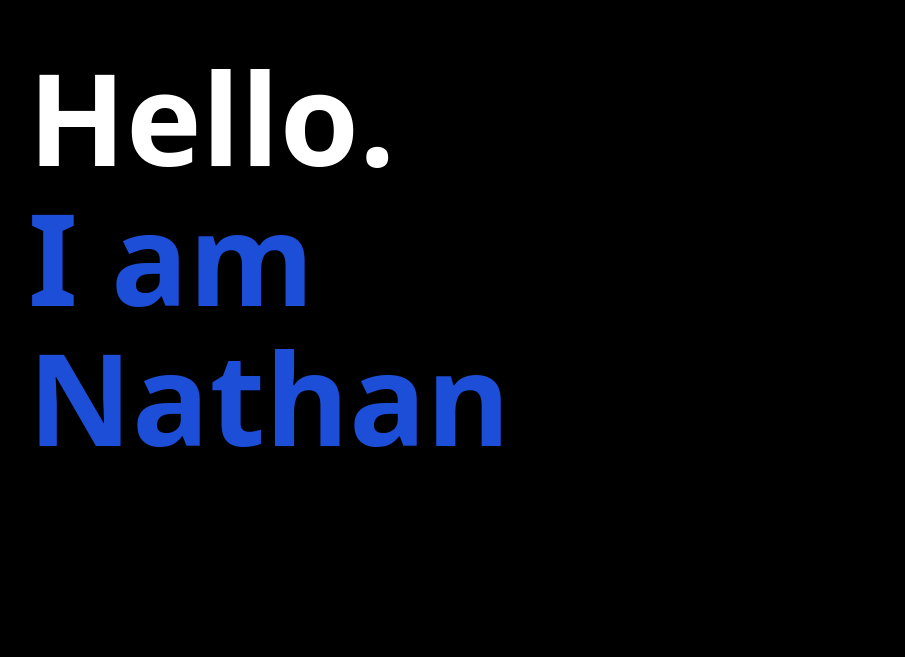
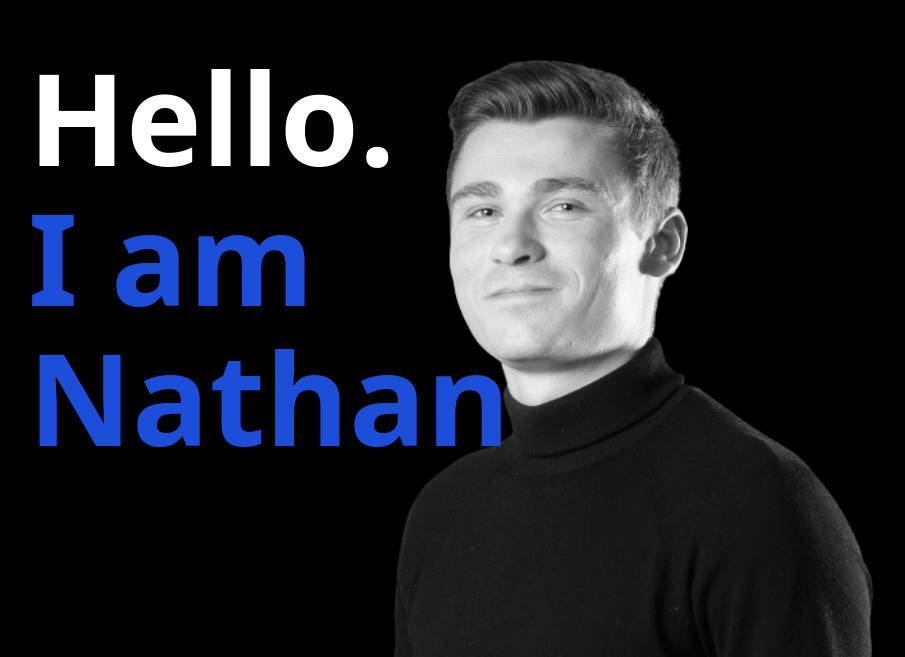
Before and after one commit to GrimaudNathan/nathangrimaud.xyz, a Vue app: page / in a window 1280 px wide. Shown: the part 143-800 px from the top of the page, without its empty margins (248-1153 px from the left). Built offline with nearby package versions, Linux system fonts and the light colour scheme.

Commit message:
add new exp

```diff
--- a/src/pages/About.vue
+++ b/src/pages/About.vue
@@ -35,7 +35,7 @@ ScrollReveal({ duration: 1000, distance: '50px', opacity: 0 })
       <li>HTML</li>
       <li>CSS</li>
       <li>JavaScript / TypeScript</li>
-      <li>VueJS</li>
+      <li>VueJS / ReactJS</li>
     </ul>
     <h2 class="mt-4 text-2xl font-medium">Blockchain</h2>
     <ul class="mt-2 marker:text-blue-700 list-disc">
--- a/src/pages/Contact.vue
+++ b/src/pages/Contact.vue
@@ -27,7 +27,7 @@ ScrollReveal({ duration: 1000, distance: '50px', opacity: 0 })
       that sounds about right, then lets for sure chat about how we can work together.
     </p>
     <div class="mt-4 text-xl text-blue-700">
-      <p>natgrimaud22@gmail.com</p>
+      <p>nathan.grimaud@epitech.eu</p>
     </div>
   </div>
 </template>
--- a/src/pages/Home.vue
+++ b/src/pages/Home.vue
@@ -5,6 +5,11 @@ ScrollReveal({ duration: 1000, distance: '50px', opacity: 0 })
 </script>
 <template>
   <div @click="reveal()" class="relative h-screen px-5 md:mx-auto md:max-w-[60%]">
+    <img
+      src="/src/assets/profile.png"
+      alt="profile"
+      class="sr-bot-3 absolute bottom-0 -right-32 hidden h-[80%] w-auto md:block"
+    />
     <div class="absolute top-1/2 -translate-y-1/2">
       <div class="sr-bot">
         <div
--- a/src/pages/Work.vue
+++ b/src/pages/Work.vue
@@ -24,9 +24,15 @@ ScrollReveal({ duration: 1000, distance: '50px', opacity: 0 })
       </a>
     </div>
     <div class="mt-40 transition duration-300 hover:translate-x-10">
-      <a href="https://cryptochampionsnft.io/" target="_blank">
+      <a href="https://www.cryptochampionsnft.com/" target="_blank">
         <h1 class="text-4xl font-bold md:text-9xl">CryptoChampions</h1>
-        <h2 class="mt-5 text-2xl font-medium text-blue-700">Website, software</h2>
+        <h2 class="mt-5 text-2xl font-medium text-blue-700">Website</h2>
+      </a>
+    </div>
+    <div class="mt-40 transition duration-300 hover:translate-x-10">
+      <a href="https://nftracking.xyz/" target="_blank">
+        <h1 class="text-4xl font-bold md:text-9xl">NFTracking</h1>
+        <h2 class="mt-5 text-2xl font-medium text-blue-700">Website</h2>
       </a>
     </div>
     <div class="mt-40 transition duration-300 hover:translate-x-10">
```
Also changed, not shown: src/assets/profile.png (added).
